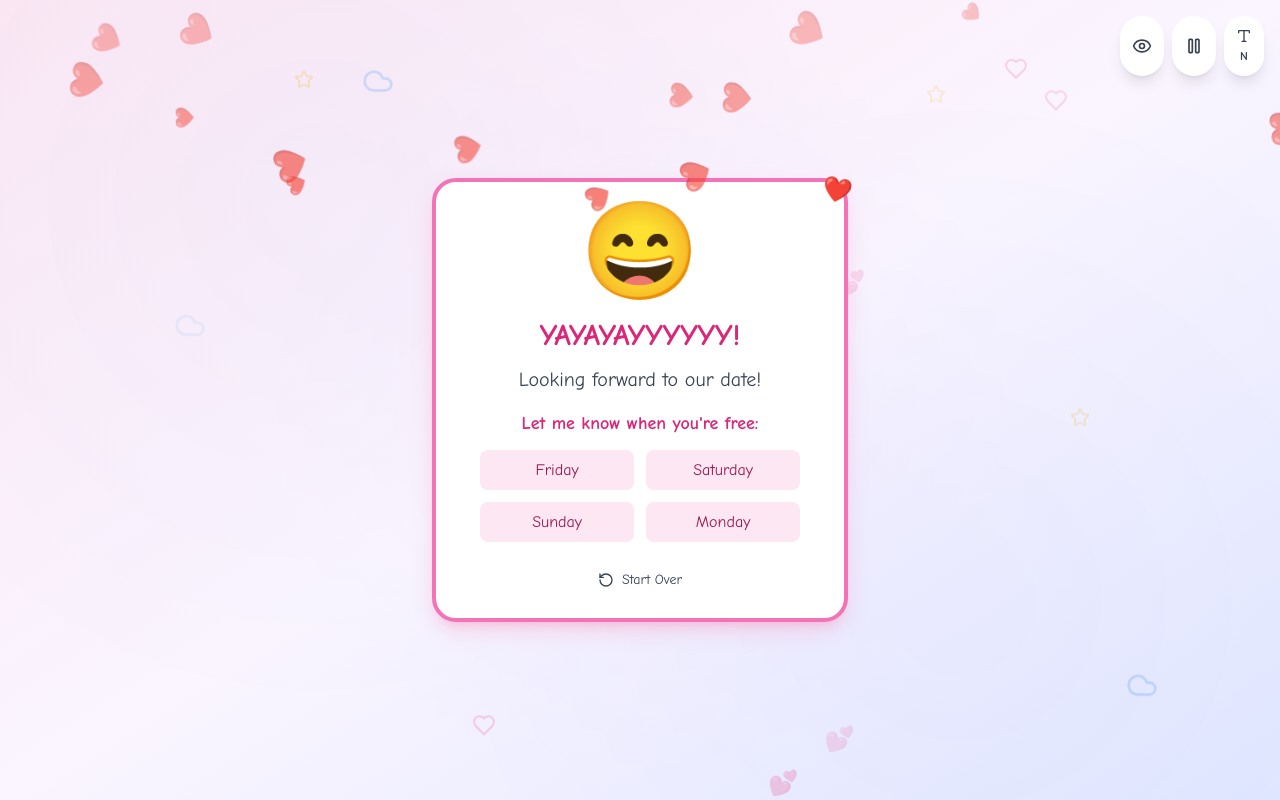
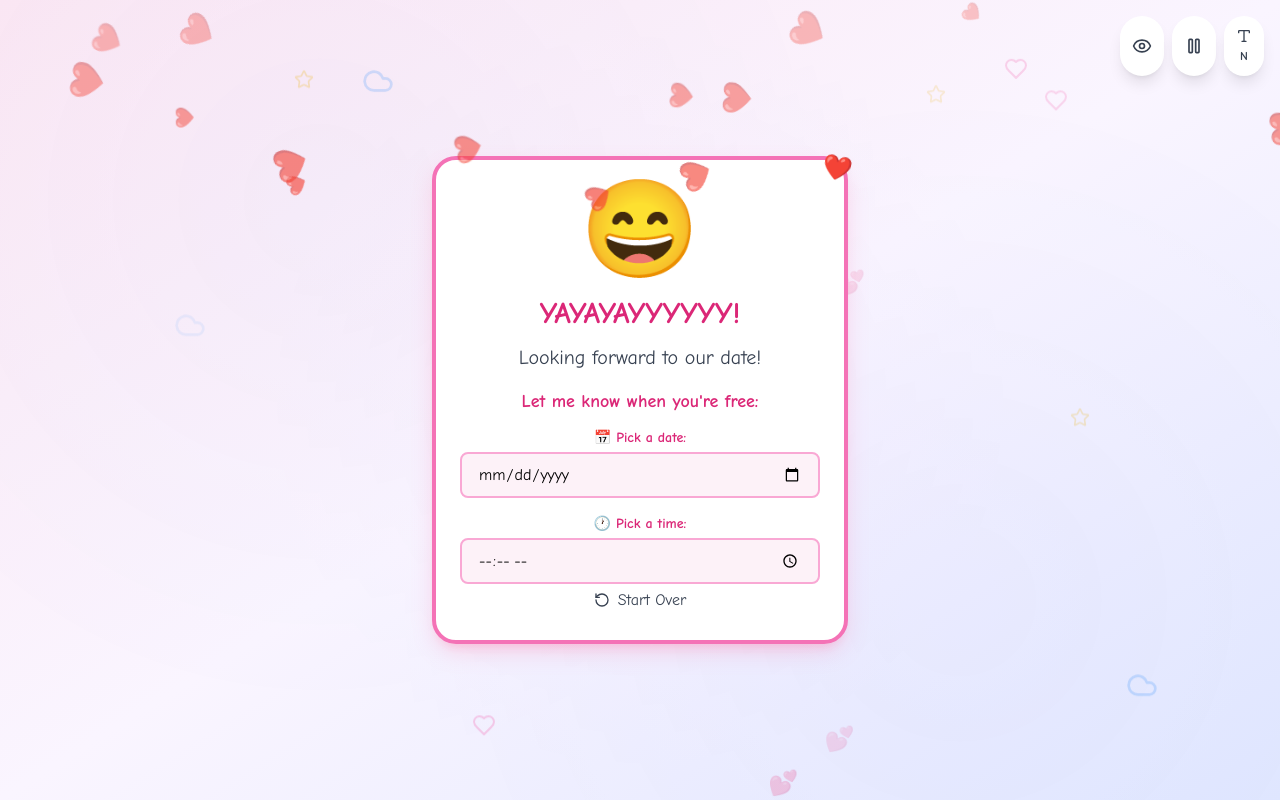
Before and after one commit to Jia2005/HeartBeat, a React (Create React App) app: page /#/happy in a window 1280 px wide. Built offline with nearby package versions, Linux system fonts and the light colour scheme.

Commit message:
Some changes in planning

```diff
--- a/src/Pages/Happy.js
+++ b/src/Pages/Happy.js
@@ -6,15 +6,17 @@ function Happy() {
   const [colorBlindMode, setColorBlindMode] = useState(false);
   const [animationsDisabled, setAnimationsDisabled] = useState(false);
   const [fontSize, setFontSize] = useState('normal');
-  const [selectedDay, setSelectedDay] = useState('');
+  const [selectedDate, setSelectedDate] = useState('');
+  const [selectedTime, setSelectedTime] = useState('');
   const [flyingHearts, setFlyingHearts] = useState([]);
+  const [animationKey, setAnimationKey] = useState(0);
   const navigate = useNavigate();
 
   useEffect(() => {
     if (!animationsDisabled) {
       createFlyingHearts(50);
     }
-  }, [animationsDisabled]);
+  }, [animationsDisabled, animationKey]);
 
   const createFlyingHearts = (count) => {
     const hearts = Array.from({ length: count }, (_, i) => ({
@@ -31,8 +33,42 @@ function Happy() {
     }, 6000);
   };
 
-  const handleDaySelect = (day) => {
-    setSelectedDay(day);
+  const handleDateChange = (date) => {
+    setSelectedDate(date);
+  };
+
+  const handleTimeChange = (time) => {
+    setSelectedTime(time);
+  };
+
+  const formatSelectedDateTime = () => {
+    if (!selectedDate && !selectedTime) return '';
+
+    let result = '';
+    if (selectedDate) {
+      const date = new Date(selectedDate);
+      const dayName = date.toLocaleDateString('en-US', { weekday: 'long' });
+      const formattedDate = date.toLocaleDateString('en-US', {
+        month: 'long',
+        day: 'numeric',
+        year: 'numeric'
+      });
+      result += `${dayName}, ${formattedDate}`;
+    }
+
+    if (selectedTime) {
+      const [hours, minutes] = selectedTime.split(':');
+      const time = new Date();
+      time.setHours(parseInt(hours), parseInt(minutes));
+      const formattedTime = time.toLocaleTimeString('en-US', {
+        hour: 'numeric',
+        minute: '2-digit',
+        hour12: true
+      });
+      result += selectedDate ? ` at ${formattedTime}` : formattedTime;
+    }
+
+    return result;
   };
 
   const handleRestart = () => {
@@ -195,10 +231,10 @@ function Happy() {
       )}
 
       {shouldAnimate && (
-        <div className="absolute inset-0 overflow-hidden pointer-events-none" aria-hidden="true">
+        <div className="absolute inset-0 overflow-hidden pointer-events-none" aria-hidden="true" key={animationKey}>
           {Array.from({ length: 12 }).map((_, i) => (
             <div
-              key={i}
+              key={`${animationKey}-${i}`}
               className={`absolute animate-float ${i % 2 === 0 ? 'animate-float-reverse' : ''}`}
               style={{
                 left: `${Math.random() * 100}%`,
@@ -333,37 +369,41 @@ function Happy() {
               Let me know when you're free:
             </p>
 
-            <div
-              className="grid grid-cols-2 gap-3 mb-4 w-full max-w-xs"
-              role="group"
-              aria-label="Available days"
-            >
-              {['Friday', 'Saturday', 'Sunday', 'Monday'].map((day) => (
-                <button
-                  key={day}
-                  onClick={() => handleDaySelect(day)}
-                  className={`${
-                    selectedDay === day
-                      ? colors.dayButtonSelected
-                      : colors.dayButton
-                  } ${fontSizes.button} rounded-lg transition-all duration-300 ${shouldAnimate ? 'transform hover:scale-105' : ''} focus:outline-none focus:ring-4 ${colorBlindMode ? 'shadow-md relative' : ''}`}
-                  aria-pressed={selectedDay === day}
-                  aria-describedby={`${day.toLowerCase()}-description`}
-                >
-                  {day}
-                  {colorBlindMode && selectedDay === day && (
-                    <span className="absolute -top-2 -right-2 bg-green-500 text-white text-xs px-2 py-1 rounded-full font-bold">
-                      ✓
-                    </span>
-                  )}
-                </button>
-              ))}
+            <div className="flex flex-col gap-4 items-center justify-center w-full max-w-sm">
+              <div className="flex flex-col gap-1 w-full">
+                <label htmlFor="date-input" className={`text-sm font-semibold ${colors.titleColor} ${colorBlindMode ? 'bg-blue-100 px-2 py-1 rounded' : ''}`}>
+                  📅 Pick a date:
+                </label>
+                <input
+                  id="date-input"
+                  type="date"
+                  value={selectedDate}
+                  onChange={(e) => handleDateChange(e.target.value)}
+                  className={`${fontSizes.button} rounded-lg border-2 ${colorBlindMode ? 'border-blue-400 focus:border-blue-600' : 'border-pink-300 focus:border-pink-500'} focus:outline-none focus:ring-2 focus:ring-pink-300 px-3 py-2 ${colorBlindMode ? 'bg-blue-50' : 'bg-pink-50'} w-full`}
+                  min={new Date().toISOString().split('T')[0]}
+                />
+              </div>
+
+              <div className="flex flex-col gap-1 w-full">
+                <label htmlFor="time-input" className={`text-sm font-semibold ${colors.titleColor} ${colorBlindMode ? 'bg-blue-100 px-2 py-1 rounded' : ''}`}>
+                  🕐 Pick a time:
+                </label>
+                <input
+                  id="time-input"
+                  type="time"
+                  value={selectedTime}
+                  onChange={(e) => handleTimeChange(e.target.value)}
+                  className={`${fontSizes.button} rounded-lg border-2 ${colorBlindMode ? 'border-blue-400 focus:border-blue-600' : 'border-pink-300 focus:border-pink-500'} focus:outline-none focus:ring-2 focus:ring-pink-300 px-3 py-2 ${colorBlindMode ? 'bg-blue-50' : 'bg-pink-50'} w-full`}
+                />
+              </div>
             </div>
 
-            {selectedDay && (
-              <div className={`text-center mb-4 w-full max-w-sm ${colorBlindMode ? 'bg-green-100 p-3 rounded-lg border-2 border-green-600' : ''}`}>
+            {(selectedDate || selectedTime) && (
+              <div className={`text-center mb-4 mt-4 w-full max-w-sm ${colorBlindMode ? 'bg-green-100 p-3 rounded-lg border-2 border-green-600' : ''}`}>
                 <p className={`${fontSizes.message} ${colors.titleColor} font-semibold`}>
-                  You selected: <span className="font-bold">{selectedDay}</span>
+                  You selected: <span className="font-bold">
+                    {formatSelectedDateTime()}
+                  </span>
                 </p>
                 <p className={`${colors.textColor} mt-1`}>
                   I'll text you the details! 💕
@@ -373,7 +413,7 @@ function Happy() {
 
             <button
               onClick={handleRestart}
-              className={`mt-2 text-sm ${colors.textColor} hover:${colors.titleColor} transition-colors duration-200 flex items-center gap-2 focus:outline-none focus:ring-2 focus:ring-pink-300 rounded px-2 py-1`}
+              className={`mt-2text-sm ${colors.textColor} hover:${colors.titleColor} transition-colors duration-200 flex items-center gap-2 focus:outline-none focus:ring-2 focus:ring-pink-300 rounded px-2 py-1`}
               aria-label="Start over and go back to the question"
             >
               <RotateCcw className="w-4 h-4" />
@@ -388,7 +428,7 @@ function Happy() {
         {animationsDisabled && "Animations disabled for reduced motion"}
         {fontSize !== 'normal' && `Font size changed to ${fontSize}`}
         {flyingHearts.length > 0 && "Hearts flying animation playing"}
-        {selectedDay && `You selected ${selectedDay} for your date`}
+        {(selectedDate || selectedTime) && `You selected ${formatSelectedDateTime()} for your date`}
       </div>
     </div>
   );
```
